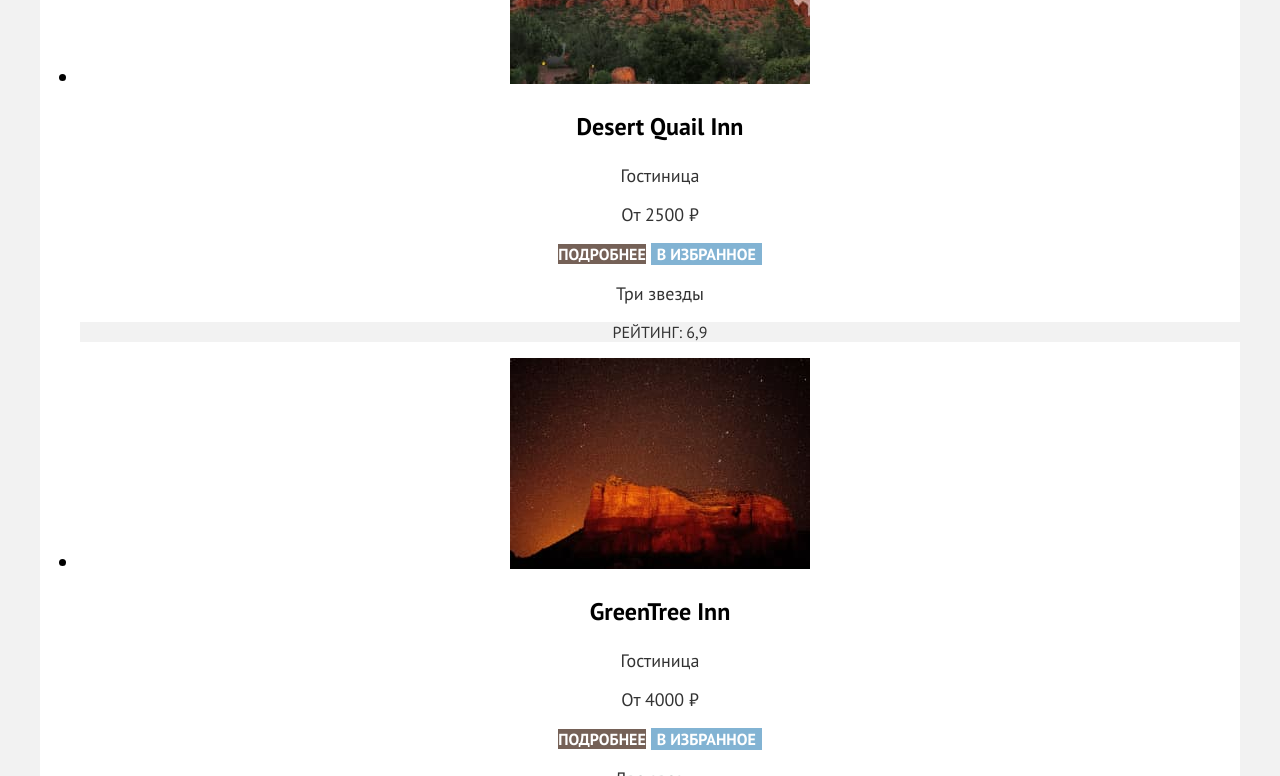
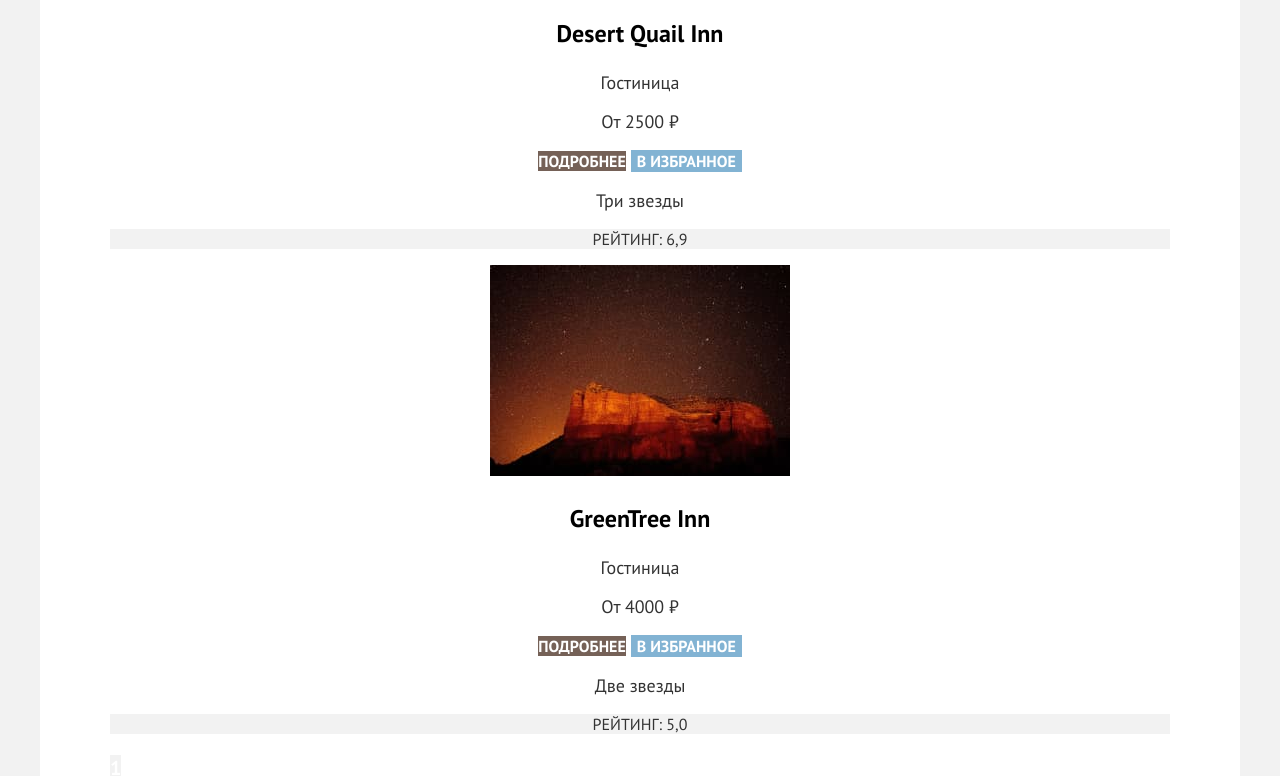
Before and after one commit to htmlacademy-htmlcss/1465531-sedona-34, a plain HTML site: page catalog.html in a window 1280 px wide. Shown: the part 2024-2800 px from the top of the page. Drawn offline with Linux system fonts and the light colour scheme.

Commit message:
Добавляет блок для центрирования контента

```diff
--- a/catalog.html
+++ b/catalog.html
@@ -10,6 +10,7 @@
 
 <body class="page-body inner-page">
   <header class="main-header">
+    <div class="main-container">
       <div class="container">
         <a class="main-header-logo" href="index.html">
           <img src="images/logo-sedona.svg" width="139" height="70" alt="Логотип города Седона"/>
@@ -44,10 +45,12 @@
           </ul>
         </nav>
       </div>
+    </div>
   </header>
 
-  <main class="main-inner container">
+  <main class="main-inner main-container">
     <div class="inner-header-wrapper wrapper">
+      <div class="container">
         <header class="inner-header">
           <h1 class="inner-header-title">Гостиницы Седоны</h1>
 
@@ -103,8 +106,9 @@
             </form>
           </section>
       </div>
+    </div>
 
-    <section class="sorting">
+    <section class="sorting container">
       <div class="sorting-container">
         <h2 class="sorting-result title">Найдено гостиниц: <span>38</span></h2>
 
@@ -255,7 +259,7 @@
   </main>
 
   <footer class="main-footer">
-    <div class="container">
+    <div class="main-container">
       <section class="newsletter">
         <div class="newsletter-inner inner">
           <h2 class="newsletter-title title">Подпишитесь на рассылку</h2>
@@ -271,7 +275,7 @@
         </div>
       </section>
 
-      <section class="contacts">
+      <section class="contacts container">
         <h2 class="visually-hidden">Наши контакты</h2>
 
         <ul class="contacts-social-list">
--- a/css/style.css
+++ b/css/style.css
@@ -66,21 +66,37 @@ img {
 }
 
 .page-body {
+  min-width: 1280px;
   font-family: "PT Sans", "Arial", sans-serif;
   font-style: normal;
   font-size: 22px;
   line-height: 26px;
   font-weight: 400;
   background-color: var(--lighten-gray);
-  padding: 0 40px;
   margin: 0;
 }
 
+.main-container {
+  max-width: 1200px;
+  background-color: var(--white);
+  margin: 0 auto;
+}
+
 .container {
-  background-color: var(--white);
+  max-width: 1060px;
+  margin: 0 auto;
 }
 
 /* Pages */
+
+.main-navigation-list,
+.advantages-list,
+.sorting-list,
+.pagination-list {
+  list-style: none;
+  padding: 0;
+  margin: 0;
+}
 
 .main-navigation-link {
   font-size: 20px;
```
Also changed, not shown: index.html (+6 -3 lines). Lines whose indentation alone changed are shown as unchanged.
